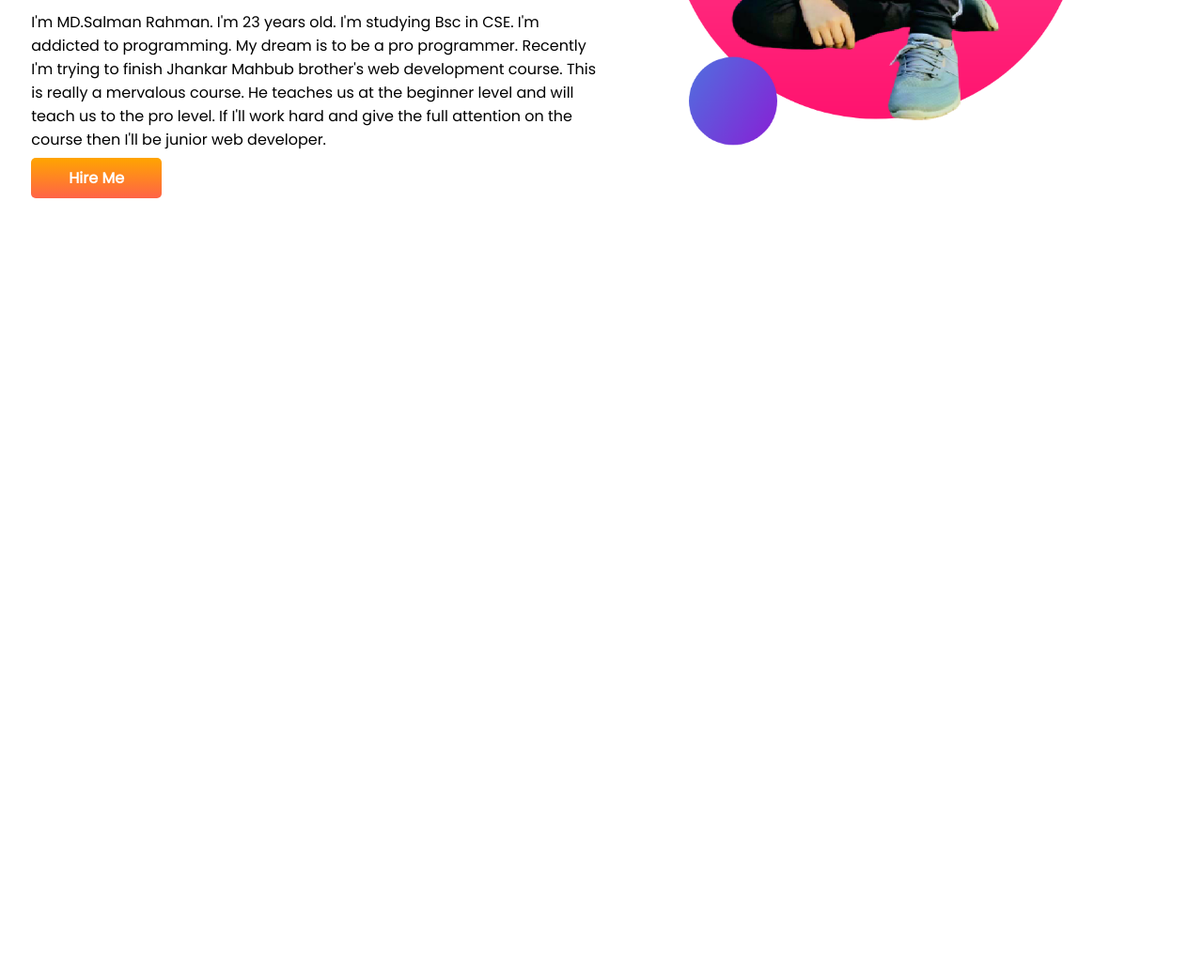
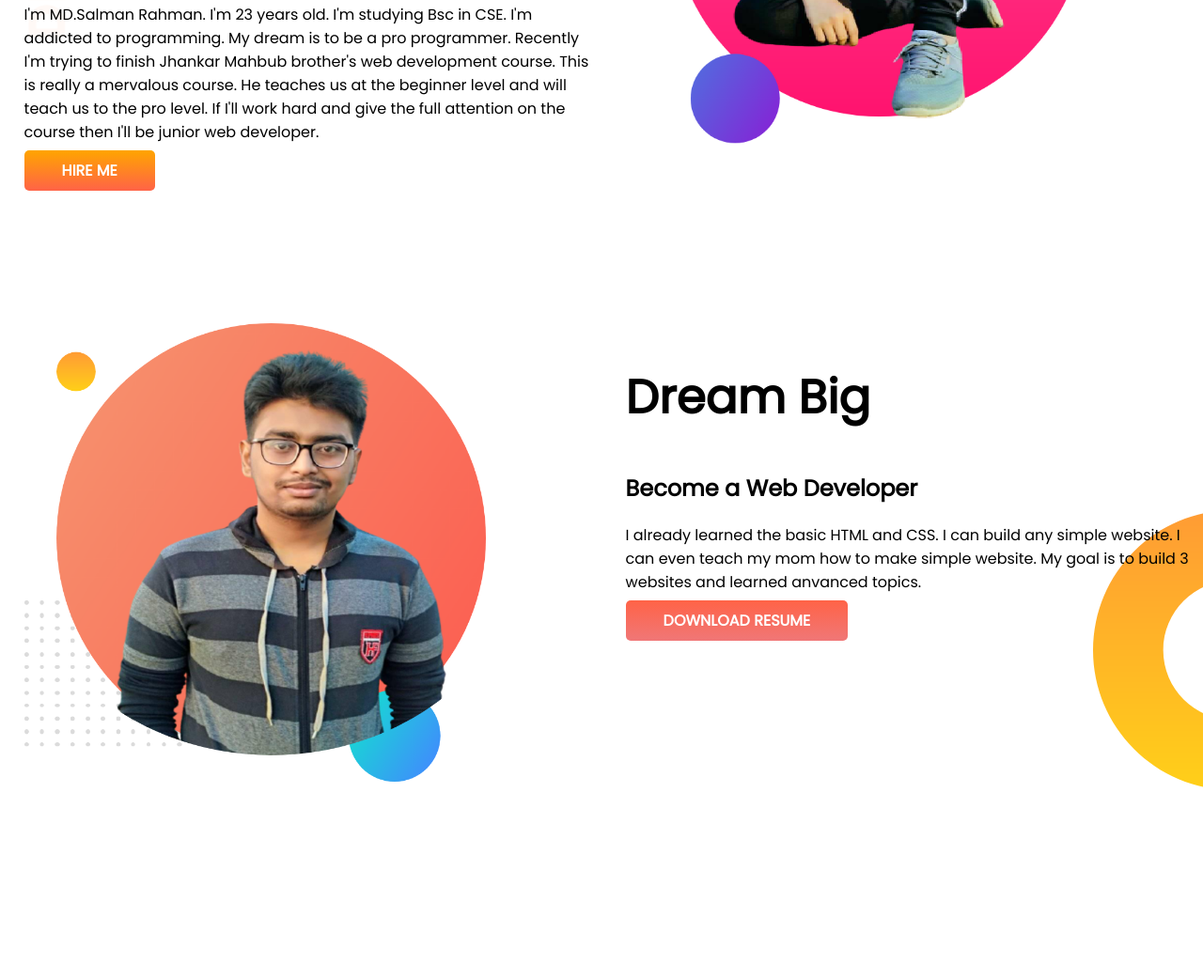
Before and after one commit to salman-rahman-01/developer-portfolio, a plain HTML site: page index.html in a window 1280 px wide. Shown: the part 319-1361 px from the top of the page at 94% size. Before the commit the page ends 800 px from the top, so only its background shows below. Drawn offline with Linux system fonts and the light colour scheme.

Commit message:
new code added

```diff
--- a/index.html
+++ b/index.html
@@ -11,18 +11,31 @@
     <link rel="stylesheet" href="style.css">
 </head>
 <body>
-    <section>
+    <section class="top-banner">
         <div class="half-width">
             <h1>Welcome To</h1>
             <h1><span class="color-korbo">Salman's</span> World!</h1>
             <h3>Failure Is The Condiment That Gives Success</h3>
             <p>I'm MD.Salman Rahman. I'm 23 years old. I'm studying Bsc in CSE. I'm addicted to programming. My dream is to be a pro programmer. Recently I'm trying to finish Jhankar Mahbub brother's web development course. This is really a mervalous course. He teaches us at the beginner level and will teach us to the pro level. If I'll work hard and give the full attention on the course then I'll be junior web developer.</p>
-            <a class="link-button" target="_blank" href="https://www.facebook.com/dreamfull.sayam/">Hire Me</a>
+            <a class="link-button" target="_blank" href="https://www.facebook.com/dreamfull.sayam/">HIRE ME</a>
         </div>
 
         <div class="half-width">
             <img src="img/my-bg2.png" alt="">
         </div>
     </section>
+
+    <section class="dream-big">
+        <div class="half-width">
+            <img src="img/my-bg.png" alt="">
+        </div>
+
+        <div class="half-width">
+            <h1>Dream Big</h1>
+            <h2>Become a Web Developer</h2>
+            <p>I already learned the basic HTML and CSS. I can build any simple website. I can even teach my mom how to make simple website. My goal is to build 3 websites and learned anvanced topics.</p>
+            <a class="link-button2" target="_blank" href="https://www.linkedin.com/in/md-salman-rahman-8188651b4/">DOWNLOAD RESUME</a>
+        </div>
+    </section>
 </body>
 </html>
--- a/style.css
+++ b/style.css
@@ -1,5 +1,6 @@
 body{
     font-family: 'Poppins', sans-serif;
+    margin: 0;
 }
 h1{
     font-size: 50px;
@@ -9,6 +10,7 @@ h1{
 }
 section{
     display: flex;
+    margin-bottom: 150px;
 }
 .half-width{
     width: 50%;
@@ -25,3 +27,21 @@ section{
     color: white;
     font-weight: bold;
 }
+.top-banner{
+    background-image: url(images/top-banner.png);
+    background-repeat: no-repeat;
+}
+.link-button2{
+    background-image: linear-gradient(tomato, rgb(240, 119, 119));
+    padding: 10px 40px;
+    border-radius: 5px;
+    text-decoration: none;
+    color: white;
+    font-weight: bold;
+}
+.dream-big{
+    background-image: url(images/dream-bg.png);
+    background-repeat: no-repeat;
+    background-position: right;
+    padding-bottom: 200px;
+}
```
